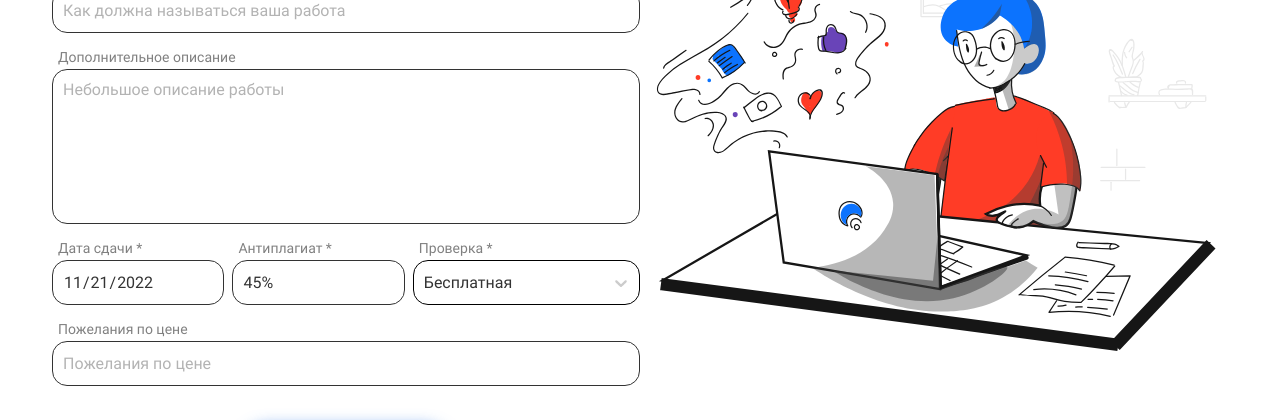
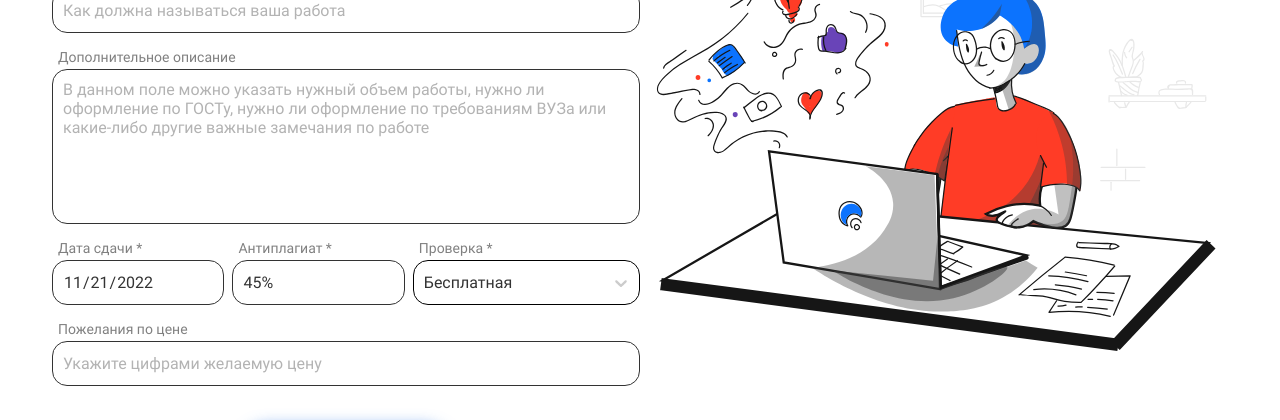
Before and after one commit to bezperesdach/bezperesdach_frontend, a Next.js app: page / in a window 1280 px wide. Shown: the part 370-790 px from the top of the page. Built offline with nearby package versions, Linux system fonts and the light colour scheme.

Commit message:
refactor: new placeholders

```diff
--- a/components/home-page/hero/hero.tsx
+++ b/components/home-page/hero/hero.tsx
@@ -186,7 +186,7 @@ export const Hero = ({ projectType }: Props) => {
                       component="textarea"
                       rows="7"
                       name="description"
-                      placeholder="Небольшое описание работы"
+                      placeholder="В данном поле можно указать нужный объем работы, нужно ли оформление по ГОСТу, нужно ли оформление по требованиям ВУЗа или какие-либо другие важные замечания по работе"
                       id={styles["form-item-description-textarea"]}
                       disabled={isSubmitting}
                     />
@@ -278,7 +278,7 @@ export const Hero = ({ projectType }: Props) => {
                           setFieldValue("expectedPrice", values.expectedPrice.slice(0, -1));
                         }
                       }}
-                      placeholder="Пожелания по цене"
+                      placeholder="Укажите цифрами желаемую цену"
                       disabled={isSubmitting}
                     />
                   </div>
```
